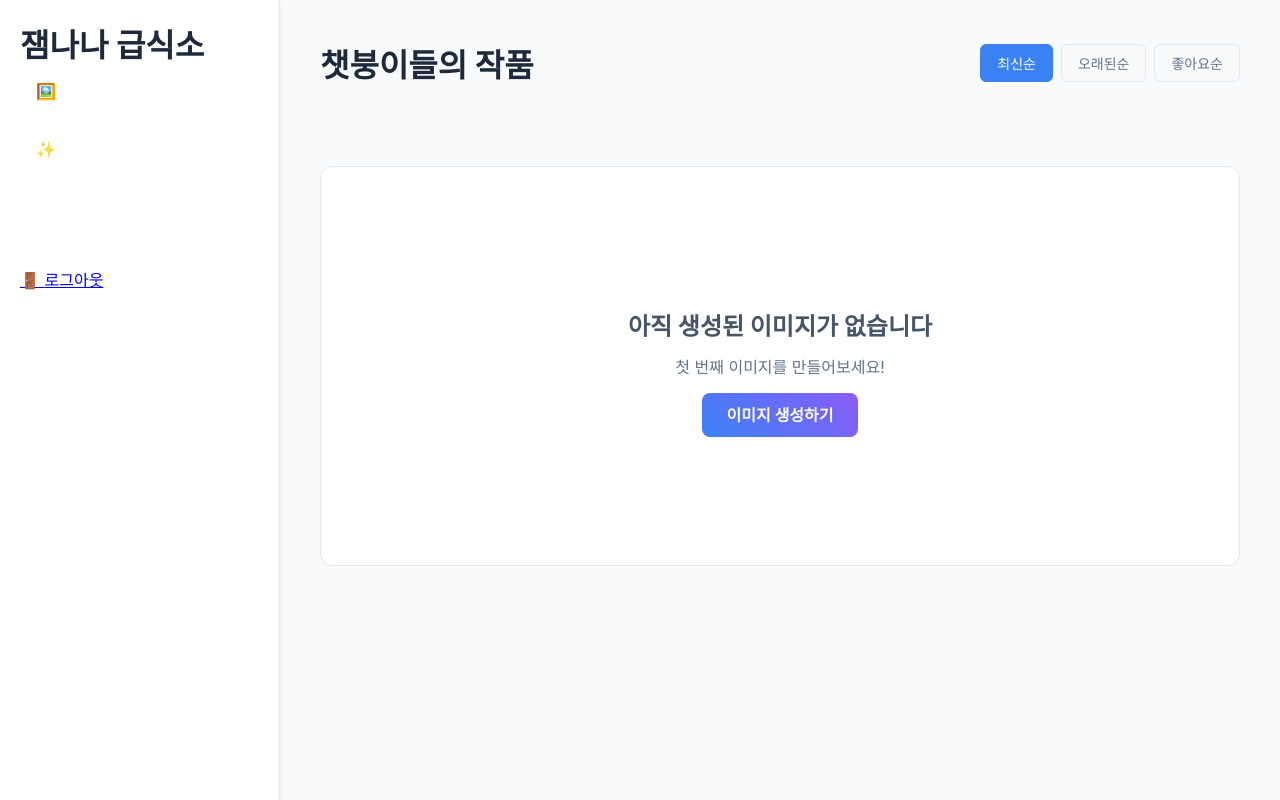
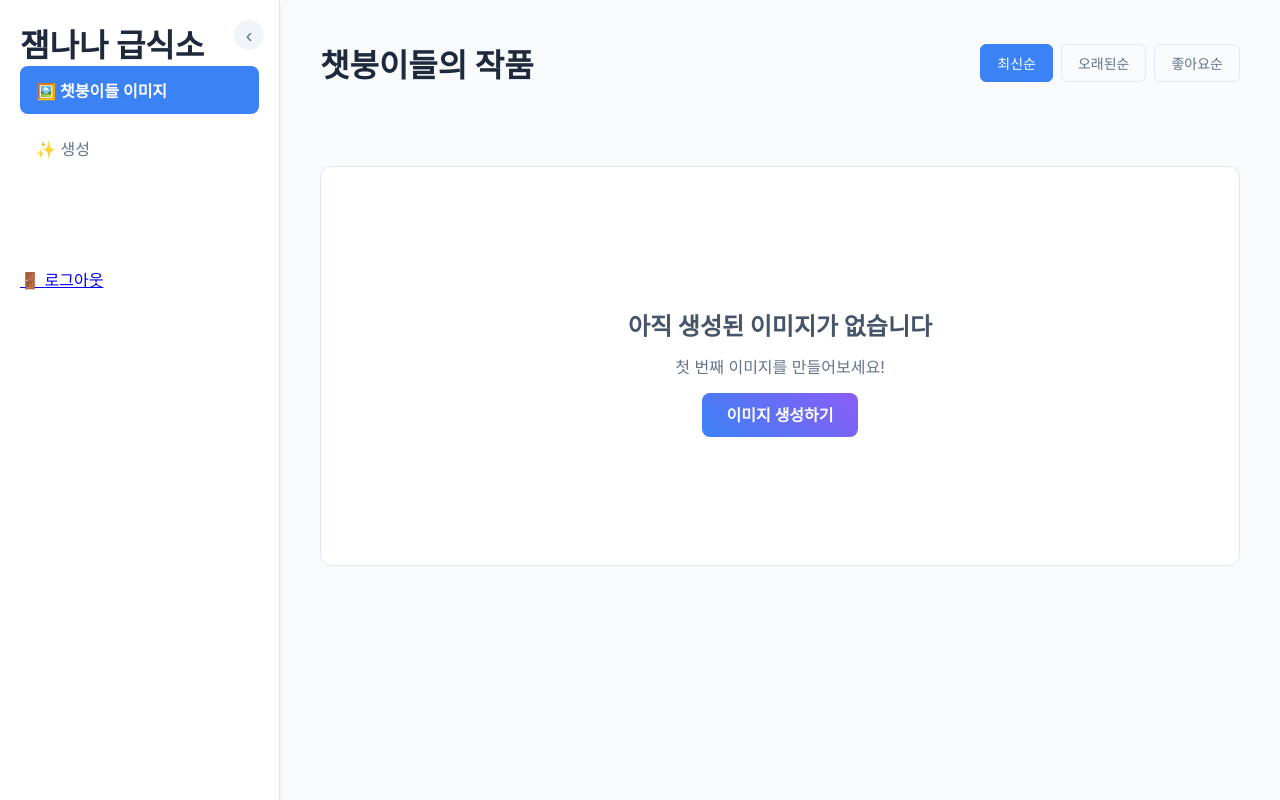
Before and after one commit to B-ai-P/banana-hugging, a Flask app: page /gallery in a window 1280 px wide. Run offline with Flask 3, Linux system fonts and the light colour scheme; the visitor is signed in with stand-in values (Sample User, id 1); data that the repository does not hold is empty; parts of the project's set-up code (start-up, migrations or seed data) failed here and were passed over.

Commit message:
Update style.css

```diff
--- a/static/style.css
+++ b/static/style.css
@@ -1391,7 +1391,7 @@ body {
 
 /* 로고 스타일 - 추가 */
 .logo h2 {
-    color: white !important;
+    color: #1e293b !important;  /* 👈 흰색→어두운색 */
     margin-bottom: 30px;
     font-size: 20px;
     text-align: center;
@@ -1408,19 +1408,19 @@ body {
     display: block;
     padding: 12px 16px;
     text-decoration: none;
-    color: rgba(255, 255, 255, 0.9) !important;
+    color: #64748b !important;  /* 👈 흰색→회색 */
     border-radius: 8px;
     transition: all 0.2s ease;
 }
 
 .nav-item:hover {
-    background: rgba(255, 255, 255, 0.1);
-    color: white !important;
+    background: #f1f5f9;  /* 👈 흰색→연한회색 */
+    color: #1e293b !important;  /* 👈 흰색→어두운색 */
 }
 
 .nav-item.active {
-    background: rgba(255, 255, 255, 0.2);
-    color: white !important;
+    background: #3b82f6;  /* 👈 흰색→파란색 */
+    color: #ffffff !important;  /* 👈 활성화된 건 흰색 유지 */
     font-weight: 600;
 }
 
@@ -1438,9 +1438,9 @@ body {
     position: absolute;
     top: 20px;
     right: 15px;
-    background: rgba(255, 255, 255, 0.2);
+    background: #f1f5f9;
     border: none;
-    color: white;
+    color: #64748b;
     width: 30px;
     height: 30px;
     border-radius: 50%;
@@ -1452,7 +1452,7 @@ body {
 }
 
 .sidebar-toggle:hover {
-    background: rgba(255, 255, 255, 0.3);
+    background: #e2e8f0;
     transform: scale(1.1);
 }
 
```
